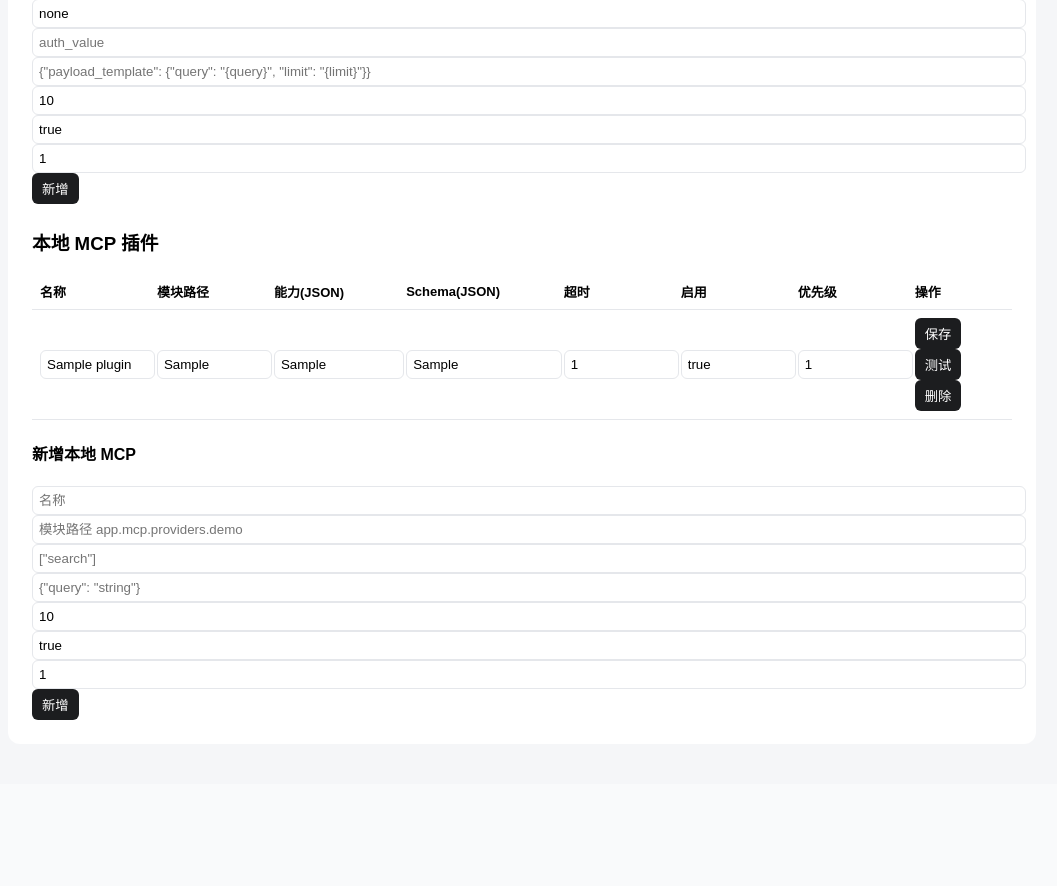
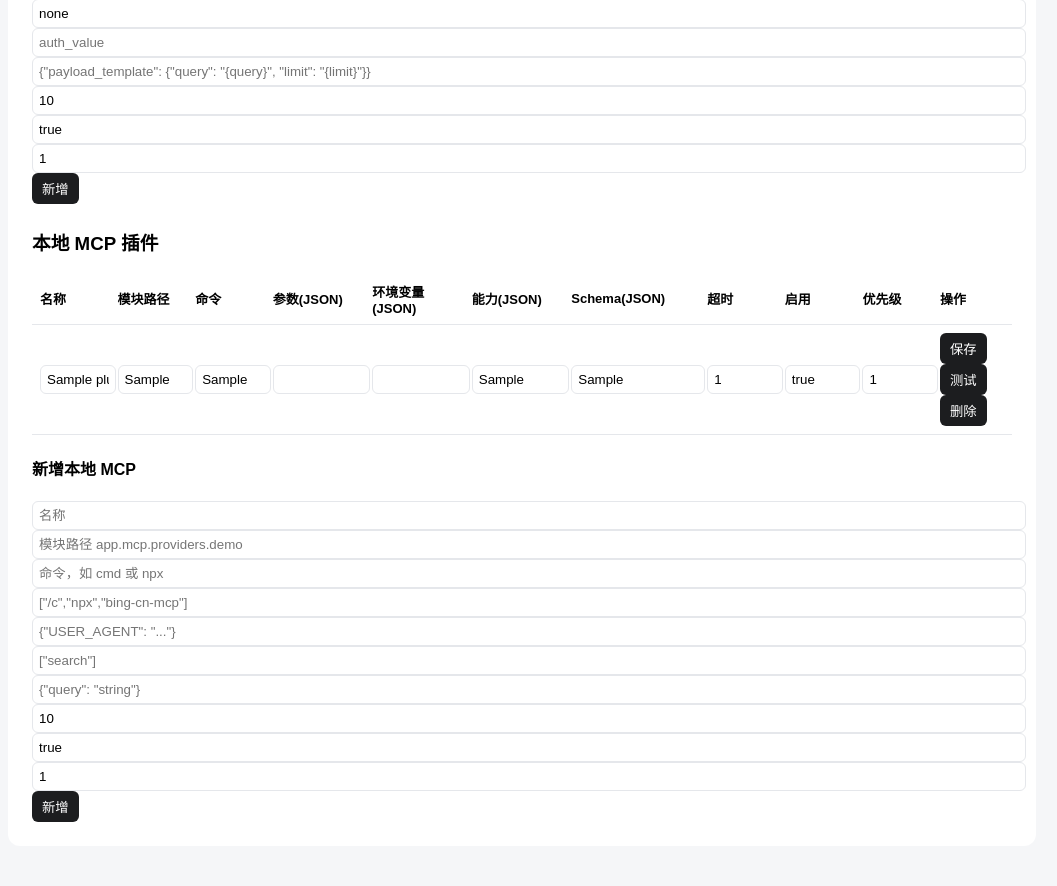
Before and after one commit to 654we/AIzx, a FastAPI app: page /admin/mcp in a window 1280 px wide. Shown: the part 513-1399 px from the top of the page, without its empty margins (118-1175 px from the left). Before the commit the page ends 1233 px from the top, so only its background shows below. Run offline with FastAPI, Linux system fonts and the light colour scheme; the visitor is signed in with stand-in values (Sample User, id 1); tables that the repository leaves empty hold one stand-in row (values such as "Sample post").

Commit message:
Add command-based local MCP config

```diff
--- a/backend/app/main.py
+++ b/backend/app/main.py
@@ -5,6 +5,7 @@
 import json
 import os
 import re
+import subprocess
 import time
 import uuid
 from datetime import datetime, timedelta
@@ -1952,6 +1953,9 @@
             "id": local.id,
             "name": local.name,
             "module_path": local.module_path,
+            "command": local.command,
+            "args": json.loads(local.args_json or "[]"),
+            "env": json.loads(local.env_json or "{}"),
             "capabilities": json.loads(local.capabilities or "[]"),
             "schema": json.loads(local.schema or "{}"),
             "timeout_sec": local.timeout_sec,
@@ -1971,6 +1975,9 @@
         db,
         name=payload.name,
         module_path=payload.module_path,
+        command=payload.command,
+        args_json=json.dumps(payload.args, ensure_ascii=False),
+        env_json=json.dumps(payload.env, ensure_ascii=False),
         capabilities=json.dumps(payload.capabilities, ensure_ascii=False),
         schema=json.dumps(payload.schema, ensure_ascii=False),
         timeout_sec=payload.timeout_sec,
@@ -1996,6 +2003,9 @@
         local,
         name=payload.name,
         module_path=payload.module_path,
+        command=payload.command,
+        args_json=json.dumps(payload.args, ensure_ascii=False),
+        env_json=json.dumps(payload.env, ensure_ascii=False),
         capabilities=json.dumps(payload.capabilities, ensure_ascii=False),
         schema=json.dumps(payload.schema, ensure_ascii=False),
         timeout_sec=payload.timeout_sec,
@@ -2025,8 +2035,17 @@
     error_message = ""
     status_text = "success"
     try:
-        test_plugin(local.module_path)
+        if local.command:
+            args = [local.command] + json.loads(local.args_json or "[]")
+            env = os.environ.copy()
+            env.update(json.loads(local.env_json or "{}"))
+            subprocess.run(args, capture_output=True, check=True, timeout=10, env=env)
+        else:
+            test_plugin(local.module_path)
     except MCPPluginError as exc:
+        status_text = "failed"
+        error_message = str(exc)
+    except (json.JSONDecodeError, subprocess.SubprocessError, FileNotFoundError) as exc:
         status_text = "failed"
         error_message = str(exc)
     duration_ms = int((time.time() - start) * 1000)
--- a/backend/app/models.py
+++ b/backend/app/models.py
@@ -129,6 +129,9 @@
     id = Column(Integer, primary_key=True, index=True)
     name = Column(String(128), nullable=False)
     module_path = Column(String(256), nullable=False)
+    command = Column(String(128), default="")
+    args_json = Column(Text, default="[]")
+    env_json = Column(Text, default="{}")
     capabilities = Column(Text, default="[]")
     schema = Column(Text, default="{}")
     timeout_sec = Column(Integer, default=10)
--- a/backend/app/schemas.py
+++ b/backend/app/schemas.py
@@ -165,6 +165,9 @@
     module_path: str
     capabilities: list[str]
     schema: dict
+    command: str = ""
+    args: list[str] = []
+    env: dict = {}
     timeout_sec: int = 10
     enabled: bool = True
     priority: int = 1
--- a/backend/app/templates/admin_mcp.html
+++ b/backend/app/templates/admin_mcp.html
@@ -90,6 +90,9 @@
           <tr>
             <th>名称</th>
             <th>模块路径</th>
+            <th>命令</th>
+            <th>参数(JSON)</th>
+            <th>环境变量(JSON)</th>
             <th>能力(JSON)</th>
             <th>Schema(JSON)</th>
             <th>超时</th>
@@ -103,6 +106,9 @@
           <tr data-id="{{ local.id }}" class="local-row">
             <td><input value="{{ local.name }}" class="name" /></td>
             <td><input value="{{ local.module_path }}" class="module_path" /></td>
+            <td><input value="{{ local.command }}" class="command" /></td>
+            <td><input value="{{ local.args }}" class="args" /></td>
+            <td><input value="{{ local.env }}" class="env" /></td>
             <td><input value="{{ local.capabilities }}" class="capabilities" /></td>
             <td><input value="{{ local.schema }}" class="schema" /></td>
             <td><input value="{{ local.timeout_sec }}" class="timeout_sec" /></td>
@@ -121,6 +127,9 @@
       <div>
         <input id="localName" placeholder="名称" />
         <input id="localModule" placeholder="模块路径 app.mcp.providers.demo" />
+        <input id="localCommand" placeholder="命令，如 cmd 或 npx" />
+        <input id="localArgs" placeholder='["/c","npx","bing-cn-mcp"]' />
+        <input id="localEnv" placeholder='{"USER_AGENT": "..."}' />
         <input id="localCapabilities" placeholder='["search"]' />
         <input id="localSchema" placeholder='{"query": "string"}' />
         <input id="localTimeout" placeholder="timeout_sec" value="10" />
@@ -192,6 +201,9 @@
         body: JSON.stringify({
           name: localName.value,
           module_path: localModule.value,
+          command: localCommand.value,
+          args: JSON.parse(localArgs.value || '[]'),
+          env: JSON.parse(localEnv.value || '{}'),
           capabilities: JSON.parse(localCapabilities.value || '[]'),
           schema: JSON.parse(localSchema.value || '{}'),
           timeout_sec: Number(localTimeout.value || 10),
@@ -210,6 +222,9 @@
         body: JSON.stringify({
           name: row.querySelector('.name').value,
           module_path: row.querySelector('.module_path').value,
+          command: row.querySelector('.command').value,
+          args: JSON.parse(row.querySelector('.args').value || '[]'),
+          env: JSON.parse(row.querySelector('.env').value || '{}'),
           capabilities: JSON.parse(row.querySelector('.capabilities').value || '[]'),
           schema: JSON.parse(row.querySelector('.schema').value || '{}'),
           timeout_sec: Number(row.querySelector('.timeout_sec').value || 10),
```
Also changed, not shown: backend/app/crud.py (+12 -0 lines), docs/API.md (+1 -1 lines).
